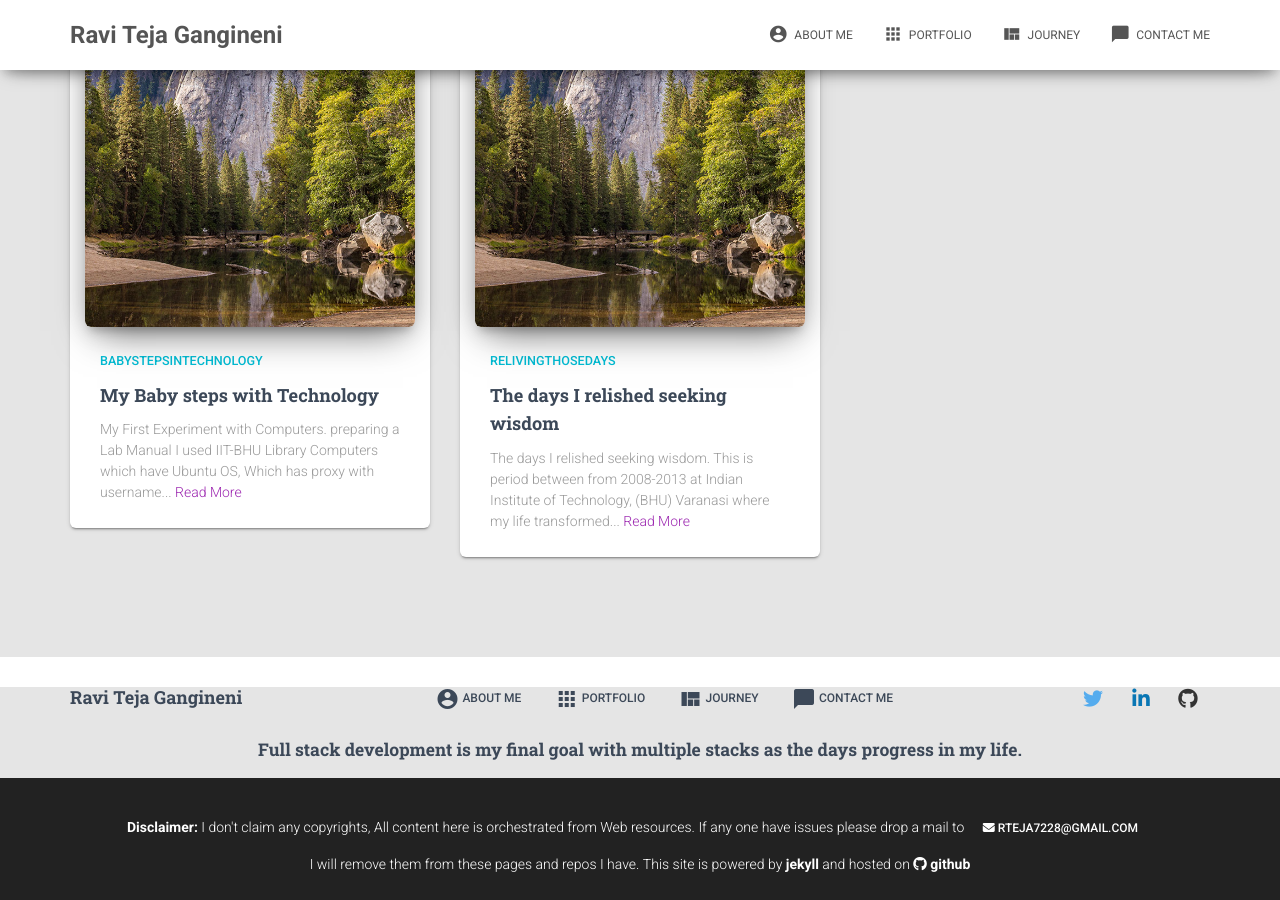
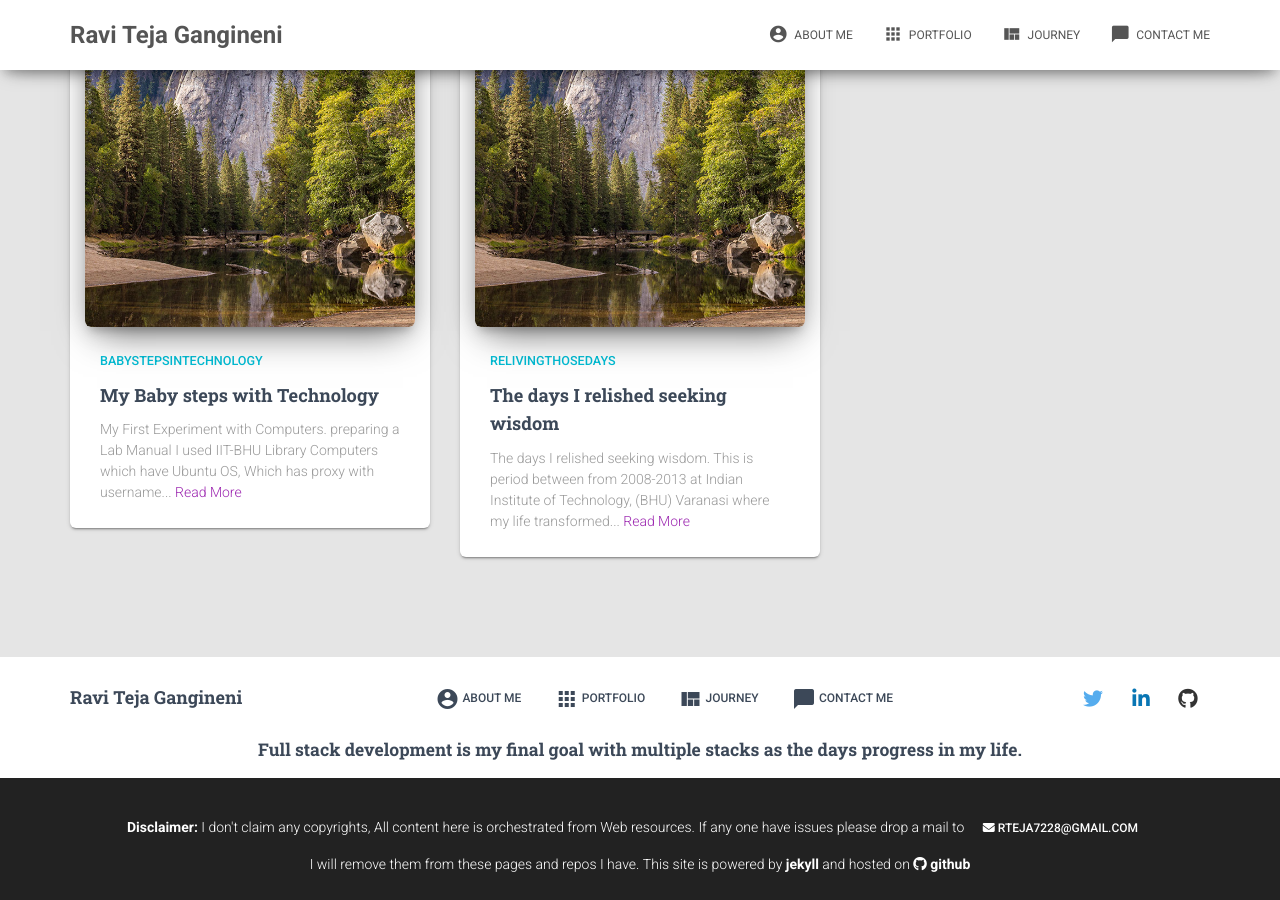
Before and after one commit to rteja91/rteja91.github.io, a Jekyll site: the page built from _posts/2013-10-21-The-days-I-relished-seeking-wisdom.html, in a window 1280 px wide and 900 px high, scrolled down 4162 px. Built offline with Jekyll 4.4.1, drawn with Linux system fonts in a browser that asks for light colours; nearby versions of some CDN libraries; comment, search, counter and statistics services are not loaded.

Commit message:
Revert "updated footer"
This reverts commit 75fd9ac6c69d0c20d530e2c2f00658822a40e49b.

```diff
--- a/_includes/footer.html
+++ b/_includes/footer.html
@@ -1,5 +1,4 @@
 <footer class="footer footer-white">
-  <div class="col-lg-12">
   <div class="container">
     <a class="footer-brand" href="{{ site.baseurl }}/">{{ site.title }}</a>
 
@@ -33,14 +32,12 @@
         </a>
       </li>
       <li>
-          <a href="https://in.linkedin.com/in/gangineniraviteja" target="_blank"
-             class="btn btn-just-icon btn-simple btn-linkedin">
+        <a href="https://in.linkedin.com/in/gangineniraviteja" target="_blank" class="btn btn-just-icon btn-simple btn-linkedin">
           <i class="fa fa-linkedin"></i>
         </a>
       </li>
       <li>
-          <a href="https://in.linkedin.com/in/gangineniraviteja" target="_blank"
-             class="btn btn-just-icon btn-simple btn-github">
+        <a href="https://in.linkedin.com/in/gangineniraviteja" target="_blank" class="btn btn-just-icon btn-simple btn-github">
           <i class="fa fa-github"></i>
         </a>
       </li>
@@ -48,7 +45,6 @@
   <div class="row">
     <div class="col-lg-12">
       <h5 class="title">{{site.description}}</h5>
-        </div>
     </div>
   </div>
   </div>
```
Lines whose indentation alone changed are shown as unchanged.
